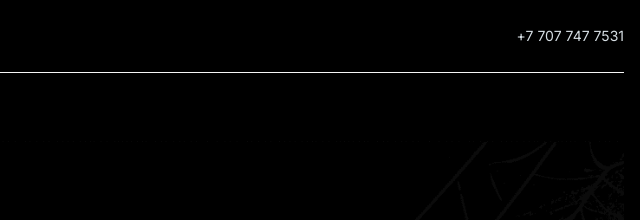
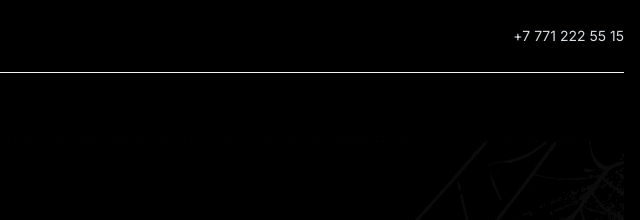
Before and after one commit to un71/spider-n-web, a website built with Vite: page index.html in a window 1280 px wide. Shown: the top 220 px of the page, 640-1280 px from the left. Built offline with nearby package versions, Linux system fonts and the light colour scheme; files whose address does not match are found by name.

Commit message:
feat: up phone

```diff
--- a/index.html
+++ b/index.html
@@ -50,9 +50,9 @@
             </div>
             <a
               class="hidden text-[14px] leading-[16px] transition-opacity duration-300 ease-in-out active:opacity-60 md:inline-block md:leading-[20px] [@media(hover:hover)]:hover:opacity-60"
-              href="tel:+77077477531"
+              href="tel:+77712225515"
             >
-              +7 707 747 7531</a
+              +7 771 222 55 15</a
             >
           </nav>
         </div>
```
